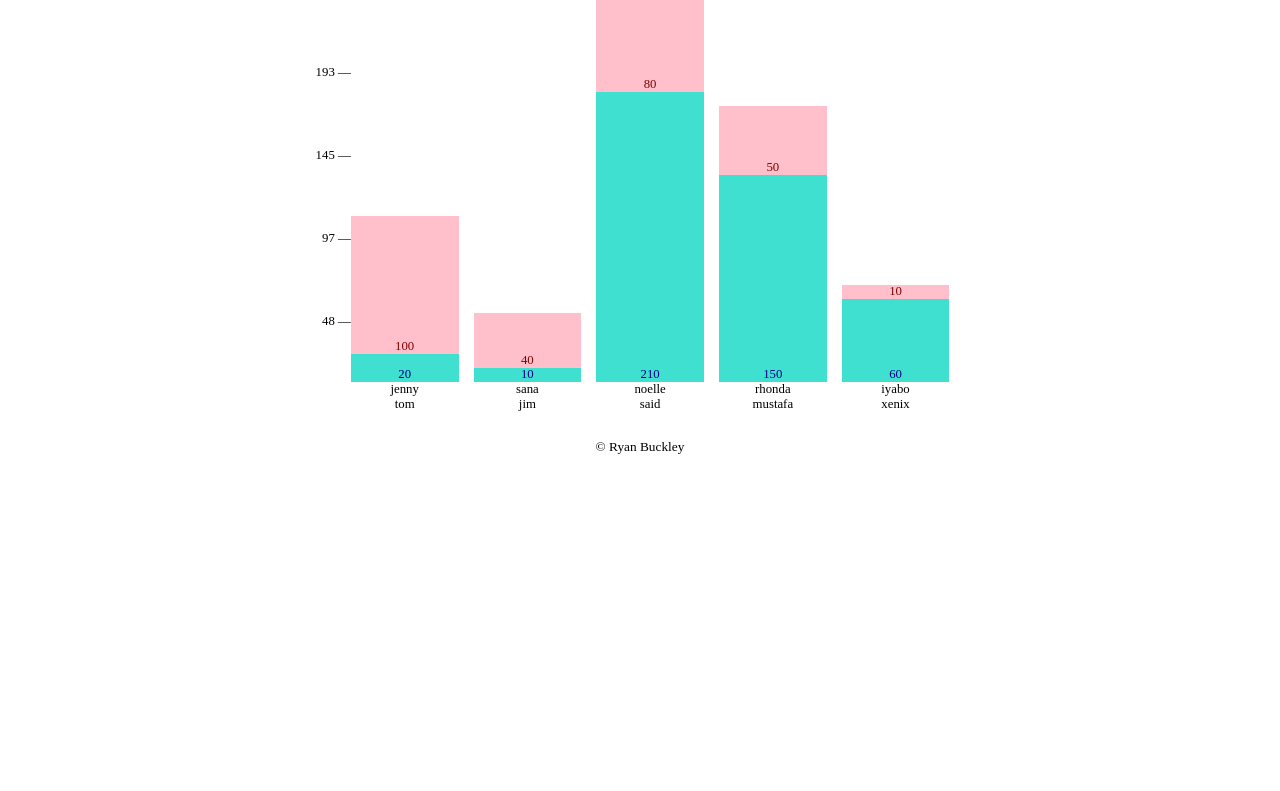
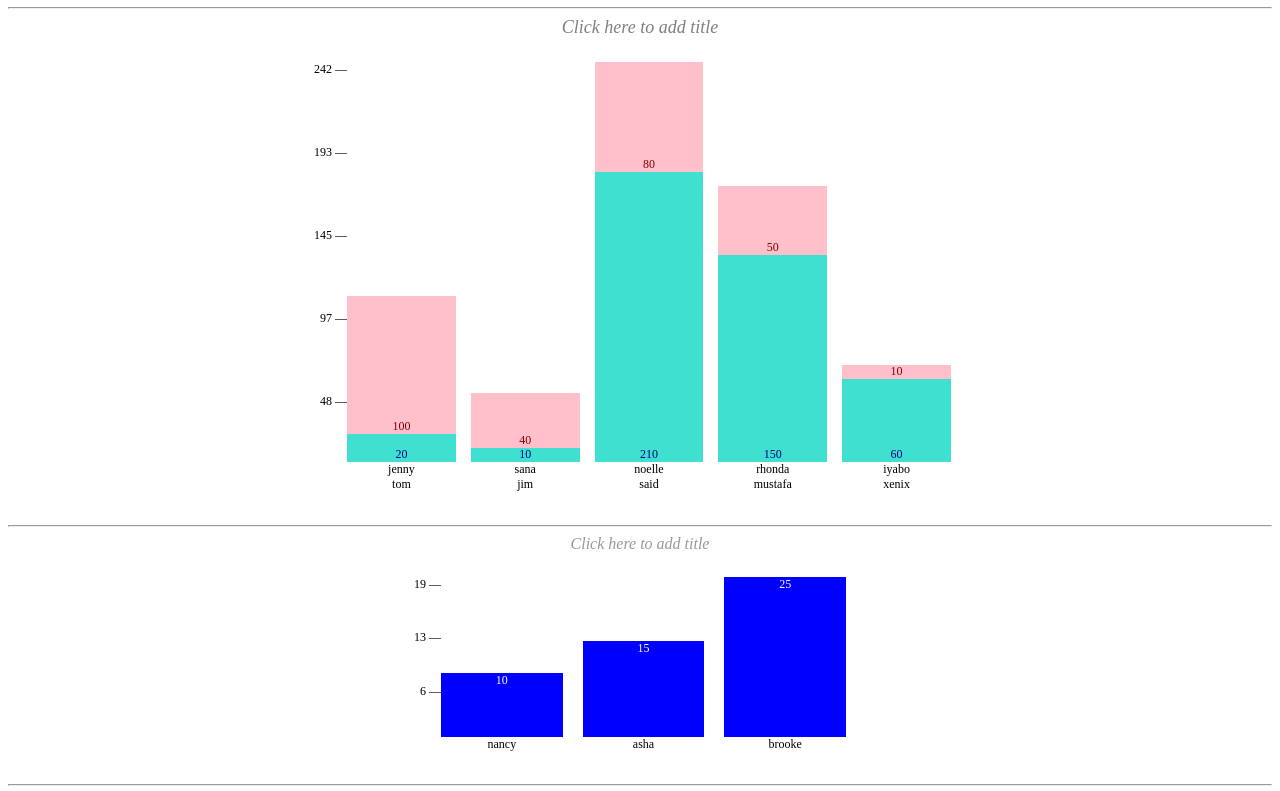
Before and after one commit to ryanbuckleyca/bar-chart, a website: page index.html in a window 1280 px wide. Shown: the part 73-864 px from the top of the page. Before the commit the page ends 800 px from the top, so only its background shows below. Drawn offline with nearby package versions, Linux system fonts and the light colour scheme.

Commit message:
Add multiple examples per page. Fix title edit glitch. Include examples of single, double, and triple bar charts.

```diff
--- a/drawBarChart.js
+++ b/drawBarChart.js
@@ -1,21 +1,5 @@
 // Bar Chart API
 
-//TO-DO
-//The following instruction:
-//"Allow the user to pass multiple values for each bar."
-//Makes me think each bar should be its own array
-//i.e. ['label', 23, 12, 4, 21]
-//['x value 2', 44, 2, 232, 77]
-//['Undergrad debt', 23, 42, 58, 65, 23]
-//['PhD debt', 89, 87, 66, 90, 102]
-// This would also allow for variable array lengths
-//If they were single values, it would still work
-//...but the code has to be restructured
-
-
-function editTitle() {
-  document.getElementById('chartTitle').innerHTML = prompt('Enter a new title for this graph:');
-}
 
 //find combined maximum value at each column
 let maxBarHeight = function(data){
@@ -31,20 +15,26 @@ let maxBarHeight = function(data){
 
 function createHTML(options, element) {
 
+  function editTitle() {
+    let titleSet = prompt('Enter a new title for this graph:');
+    if(titleSet === "") { titleSet = "<em style=\"opacity: 0.5;\">Click here to add title</em>" }
+    document.getElementById(element + '-chartTitle').innerHTML = titleSet;
+  }
+
   let node = document.createElement("div");
-  node.id = "graphContainer";
+  node.id = element + "-graphContainer";
   node.style.display = "table";
   node.style.margin = "auto";
   document.getElementById(element).appendChild(node);
 
   if(options["width"])
-    document.getElementById("graphContainer").style.width = options["width"];
+    document.getElementById(element + "-graphContainer").style.width = options["width"];
 
   if(options["height"])
-    document.getElementById("graphContainer").style.height = options["height"];
+    document.getElementById(element + "-graphContainer").style.height = options["height"];
 
   node = document.createElement("header");
-  node.id = "chartTitle";
+  node.id = element + "-chartTitle";
   node.style.color = options["titleFontColour"];
   node.onclick = editTitle;
   node.style.fontSize = options["titleFontSize"];
@@ -54,44 +44,44 @@ function createHTML(options, element) {
   else
     node.innerHTML = "<em style=\"opacity: 0.5;\">Click here to add title</em>";
 
-  document.getElementById("graphContainer").appendChild(node);
+  document.getElementById(element + "-graphContainer").appendChild(node);
 
   node = document.createElement("section");
-  node.id = "chartSection";
+  node.id = element + "-chartSection";
   node.style.display = "flex";
   node.style.flex = "1 1 0%";
   node.style.margin = "2em";
-  node.style.fontSize = "1vw";
+  node.style.fontSize = "12px";
   node.style.flexFlow = "row nowrap";
   node.style.placeContent = "stretch flex-start";
   node.style.alignItems = "stretch";
-  document.getElementById("graphContainer").appendChild(node);
+  document.getElementById(element + "-graphContainer").appendChild(node);
 
   node = document.createElement("figurecaption");
-  node.id = "y-axis";
+  node.id = element + "-yaxis";
   node.style.display = "flex";
   node.style.justifyContent = "space-evenly";
   node.style.flexDirection = "column-reverse";
   node.style.alignItems = "flex-end";
-  document.getElementById("chartSection").appendChild(node);
+  document.getElementById(element + "-chartSection").appendChild(node);
 
   //add 0th Y ticks
   node = document.createElement("div");
-  node.id = "y0";
+  node.id = element + "-y0";
   node.style.display = "flex";
   node.style.flexGrow = 0;
   node.innerHTML = "<p style=\"margin: 0;\">&nbsp;</p>";
-  document.getElementById("y-axis").appendChild(node);
+  document.getElementById(element + "-yaxis").appendChild(node);
 
   node = document.createElement("figure");
-  node.id = "barChart";
+  node.id = element + "-barChart";
   node.style.display = "flex";
   node.style.flexFlow = "row nowrap";
   node.style.flexGrow = 1;
   node.style.margin = 0;
   node.style.justifyContent = "space-evenly";
   node.style.alignItems = "flex-end";
-  document.getElementById("chartSection").appendChild(node);
+  document.getElementById(element + "-chartSection").appendChild(node);
 
 }
 
@@ -138,33 +128,33 @@ function drawBarChart(data, options, element) {
         // Create a CONTAINER COLUMN
         // This way there could be multiple bars in a column
         node = document.createElement("div");
-        node.id = "bar" + i + "container";
+        node.id = element + "-bar" + i + "container";
         node.style.display = "flex";
         node.style.flexDirection = "column-reverse";
         node.style.flex = 1;
         node.style.margin = 0;
         node.style.padding = 0;
-        document.getElementById("barChart").appendChild(node);
+        document.getElementById(element + "-barChart").appendChild(node);
 
         //Create LABEL ELEMENT in X-Axis
         node = document.createElement("aside");
-        node.id = "bar" + i + "label";
+        node.id = element + "-bar" + i + "label";
         node.style.display = "flex";
         node.style.flexDirection = "column-reverse";
         node.style.marginRight = options["barSpacing"];
         node.style.justifyContent = "space-evenly";
         node.style.alignItems = "center";
-        document.getElementById("bar" + i + "container").appendChild(node);
+        document.getElementById(element + "-bar" + i + "container").appendChild(node);
       }
 
       //on the last go-round, add Y ticks
       if(j === (data.length - 2)) {
         node = document.createElement("div");
-        node.id = "y" + (i + 1);
+        node.id = element + "-y" + (i + 1);
         node.style.display = "flex";
         node.style.flexGrow = 1;
         node.innerHTML = "<p style=\"margin: 0; white-space: nowrap;\">" + Math.round(maxBarHeight(data) / (xValues.length+1) * (i+1)) + " &mdash; </p>";
-        document.getElementById("y-axis").appendChild(node);
+        document.getElementById(element + "-yaxis").appendChild(node);
       }
 
       Array.isArray(options["barColor"]) ? barColor = options["barColor"][j/2] : barColor = options["barColor"];
@@ -172,7 +162,7 @@ function drawBarChart(data, options, element) {
 
       // Create each BAR inside
       node = document.createElement("div");
-      node.id = "bar" + i + j;
+      node.id = element + "-bar" + i + j;
       node.style.display = "flex";
       node.style.flexDirection = "row";
       node.style.justifyContent = "space-evenly";
@@ -181,19 +171,19 @@ function drawBarChart(data, options, element) {
       node.style.height = barHeight + "px";
       node.style.marginRight = options["barSpacing"];
       node.style.color = labelColor;
-      document.getElementById("bar" + i + "container").appendChild(node);
+      document.getElementById(element + "-bar" + i + "container").appendChild(node);
 
       // Create TEXT inside of BAR
       node = document.createElement("p");
       node.style.margin = "0px";
       node.innerHTML = xValues[i];
-      document.getElementById("bar" + i + j).appendChild(node);
+      document.getElementById(element + "-bar" + i + j).appendChild(node);
 
       // Create TEXT inside of X-label
       node = document.createElement("p");
       node.style.margin = "0px";
       node.innerHTML = xLabels[i];
-      document.getElementById("bar" + i + "label").appendChild(node);
+      document.getElementById(element + "-bar" + i + "label").appendChild(node);
     }
   }
 }
--- a/index.html
+++ b/index.html
@@ -7,6 +7,8 @@
     <script type="text/javascript" src="https://ajax.googleapis.com/ajax/libs/jquery/1.6.2/jquery.min.js"> </script>
   </head>
   <body>
+    <h1 style="text-align:center">Ryan's barchart exercise page</h1>
+    <hr />
       <script type="text/javascript">
         $(function() {
           drawBarChart(
@@ -22,19 +24,74 @@
              "barSpacing": "15px",
              "labelColor": ["navy", "maroon"],
              "titleFontColour": "black",
-             "titleFontSize": "1.4vw",
+             "titleFontSize": "18px",
              "yAxis": "Y Values",
              "xAxis": "X Values",
              "width": "700px",
              "height": "500px"},
             //element
-            "graphArea"
+            "graph1"
           );
+          drawBarChart(
+            //data
+            [[10, 15, 25],
+             ['nancy', 'asha', 'brooke']],
+            //options
+            {"chartTitle":"",
+             "barColor": "blue",
+             "barPosition": "top",
+             "barSpacing": "20px",
+             "labelColor": "white",
+             "titleFontColour": "#333",
+             "titleFontSize": "16px",
+             "yAxis": "Y Values",
+             "xAxis": "X Values",
+             "width": "500px",
+             "height": "200px"},
+            //element
+            "graph2"
+          );
+          drawBarChart(
+            //data
+            [
+             [72, 10, 18, 55],
+             ['cindy', 'sri', 'hussain', 'mom'],
+             [72, 83, 99, 32],
+             ['ade', 'terceira', 'ryan', 'dad'],
+             [14, 27, 23, 100],
+             ['stephanie', 'elliott', 'nambie', 'cécile']
+            ],
+            //options
+            {"chartTitle":"",
+             "barColor": ["pink", "aqua", "salmon"],
+             "barPosition": "middle",
+             "barSpacing": "10px",
+             "labelColor": ["maroon", "blue", "black"],
+             "titleFontColour": "#131313",
+             "titleFontSize": "20px",
+             "yAxis": "Y Values",
+             "xAxis": "X Values",
+             "width": "600px",
+             "height": "300px"},
+            //element
+            "graph3"
+          );
+
         });
       </script>
-      <section id="graphArea">
+      <section id="graph1">
         <!-- placeholder -->
       </section>
+      <hr />
+      <section id="graph2">
+        <!-- placeholder -->
+      </section>
+      <hr />
+      <section id="graph3">
+        <!-- placeholder -->
+      </section>
+      <hr />
+
     <footer style="text-align: center;">
       <small>&copy; Ryan Buckley</small>
     </footer>
```
